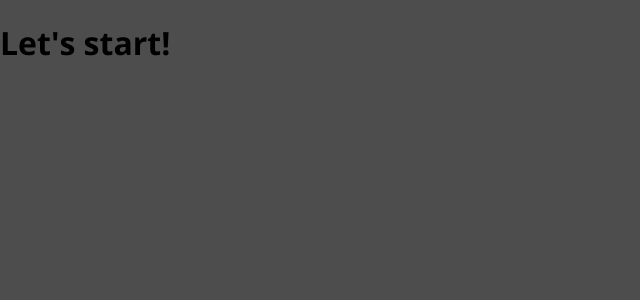
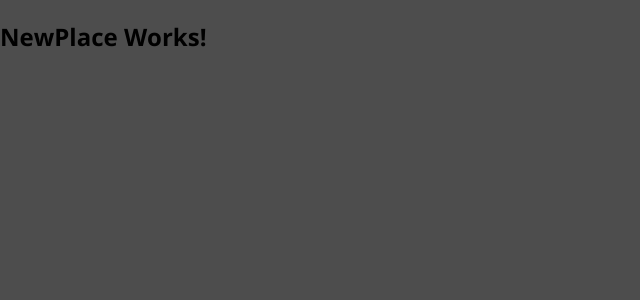
Before and after one commit to Elisa-cf/fe-mern-app, a React (Create React App) app: page /places/new in a window 1280 px wide. Shown: the top 300 px of the page, without its empty margins (0-640 px from the left). Built offline with nearby package versions, Linux system fonts and the light colour scheme.

Commit message:
created first files + set up routes

```diff
--- a/src/App.js
+++ b/src/App.js
@@ -1,7 +1,15 @@
 import React from 'react';
+import {Switch, Route, Redirect} from 'react-router-dom';
+import Users from './users/pages/Users';
+import NewPlace from './places/pages/NewPlace';
 
-function App() {
-  return <h1>Let's start!</h1>;
-}
+const App = () => {
+  return (
+  <Switch>
+<Route exact path='/'><Users/></Route>
+<Route path='/places/new'><NewPlace/></Route>
+<Redirect to='/'/>
+</Switch>
+)}
 
 export default App;
--- a/src/index.js
+++ b/src/index.js
@@ -1,7 +1,8 @@
 import React from 'react';
 import ReactDOM from 'react-dom';
+import { BrowserRouter } from 'react-router-dom';
 
 import './index.css';
 import App from './App';
 
-ReactDOM.render(<App />, document.getElementById('root'));
+ReactDOM.render(<BrowserRouter><App /></BrowserRouter>, document.getElementById('root'));
--- /dev/null
+++ b/src/places/pages/NewPlace.js
@@ -0,0 +1,11 @@
+import React from 'react'
+
+const NewPlace = () => {
+    return (
+        <h2>
+            NewPlace Works!
+        </h2>
+   )
+}
+
+export default NewPlace
--- /dev/null
+++ b/src/users/pages/Users.js
@@ -0,0 +1,11 @@
+import React from 'react'
+
+const Users = () => {
+    return (
+        <h2>
+            Users works!
+        </h2>
+    )
+}
+
+export default Users
```
